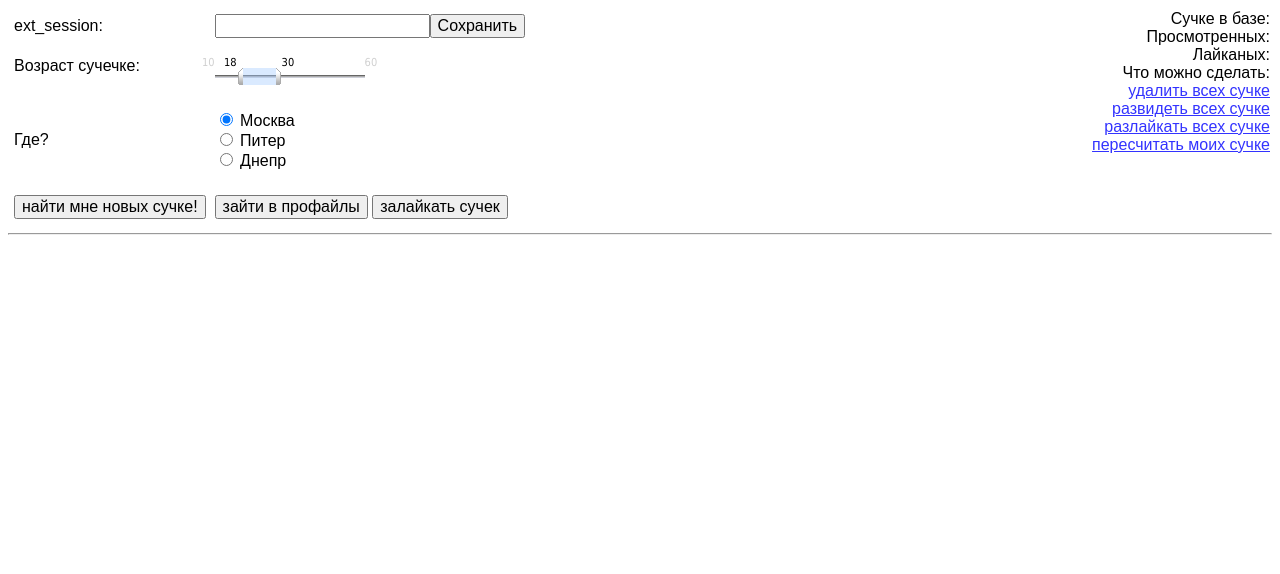
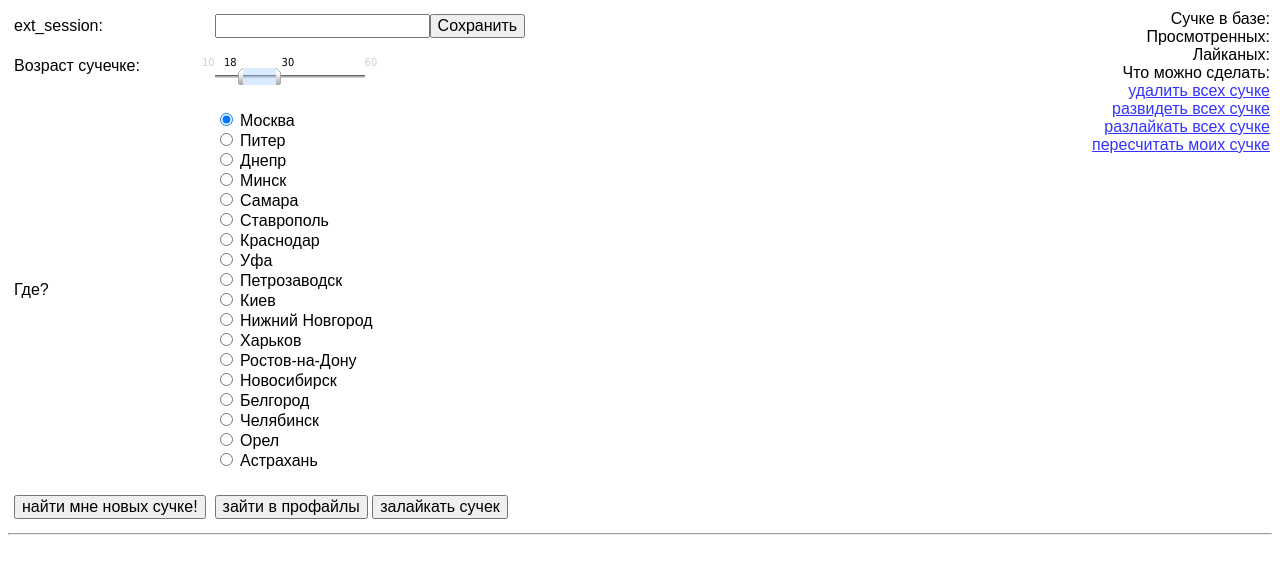
Before and after one commit to rkuzmin/LovePlanetAuto, a Python web app: template templates/home.html in a window 1280 px wide. Shown: the top 574 px of the page. Run offline with Jinja, Linux system fonts and the light colour scheme; the template is opened without the code that fills it, so the values that code supplies are empty.

Commit message:
new cities

```diff
--- a/server.py
+++ b/server.py
@@ -128,7 +128,7 @@ class GetProfilesHandler(BaseHandler):
     def post(self):
         arg = self.request.arguments
         #http://loveplanet.ru/?a=search&d=1&pol=1&spol=2&bage=18&tage=28&foto=1&country=3159&region=4312&city=4400&relig=0&p=1&ajax=1
-        search_url = 'http://loveplanet.ru/?a=search&d=1&pol=1&spol=2&bage=' + arg['fromAge'][0] + '&tage=' + arg['toAge'][0] + '&foto=1&country=3159&' + arg['fromCity'][0] + '&relig=0&ajax=1&p=' + arg['page'][0]
+        search_url = 'http://loveplanet.ru/?a=search&d=1&pol=1&spol=2&bage=' + arg['fromAge'][0] + '&tage=' + arg['toAge'][0] + '&foto=1&' + arg['fromCity'][0] + '&relig=0&ajax=1&p=' + arg['page'][0]
 
         req = urllib2.Request(search_url)
         req.add_header('User-agent', 'Mozilla/5.0 (Macintosh; Intel Mac OS X 10_7_2) AppleWebKit/535.7 (KHTML, like Gecko) Chrome/16.0.912.63 Safari/535.7')
--- a/templates/home.html
+++ b/templates/home.html
@@ -191,16 +191,63 @@ $(document).ready(function(){
     <td>
       <p>
         <label>
-    	    <input type="radio" checked="checked" name="fromCity" value="region=4312&city=4400" id="where_0" /> <!-- region-4312/city-4400 -->
+          <input type="radio" checked="checked" name="fromCity" value="country=3159&region=4312&city=4400" id="where_0" /> <!-- country-3159region-4312/city-4400 -->
           Москва</label>
         <br />
         <label>
-    	    <input type="radio" name="fromCity" value="region=4925&city=4962" id="where_1" /> <!-- region-4925/city-4962 -->
+          <input type="radio" name="fromCity" value="country=3159&region=4925&city=4962" id="where_1" /> <!-- country-3159region-4925/city-4962 -->
           Питер</label>
         <br />
         <label>
-    	    <input type="radio" name="fromCity" value="region=9964&city=9977" id="where_2" /> <!-- region-9964city-9977 -->
+          <input type="radio" name="fromCity" value="country=3159&region=9964&city=9977" id="where_2" /> <!-- country-3159region-9964city-9977 -->
           Днепр</label>
+          <br />
+           <input type="radio" name="fromCity" value="country=248&region=349&city=269" id="where_3" /> <!-- country-248region-349city-269 -->
+          Минск</label>
+          <br />
+           <input type="radio" name="fromCity" value="country=3159&region=4891&city=4917" id="where_4" /> <!-- country-3159region-4891city-4917 -->
+          Самара</label>
+          <br />
+           <input type="radio" name="fromCity" value="country=3159&region=5191&city=5219" id="where_5" /> <!-- country-3159region-5191city-5219 -->
+          Ставрополь</label>
+          <br />
+           <input type="radio" name="fromCity" value="country=3159&region=4052&city=4079" id="where_6" /> <!-- country-3159region-4052city-4079 -->
+          Краснодар</label>
+          <br />
+           <input type="radio" name="fromCity" value="country=3159&region=3296&city=3345" id="where_7" /> <!-- country-3159region-3296city-3345 -->
+          Уфа</label>
+          <br />
+           <input type="radio" name="fromCity" value="country=3159&region=3892&city=3345" id="where_8" /> <!-- country-3159region-3892city-3912 -->
+          Петрозаводск</label>
+          <br />
+           <input type="radio" name="fromCity" value="country=9908&region=10165&city=10184" id="where_9" /> <!-- country-9908region-10165city-10184 -->
+          Киев</label>
+          <br />
+           <input type="radio" name="fromCity" value="country=3159&region=4503&city=4517" id="where_10" /> <!-- country-3159region-4503city-4517 -->
+          Нижний Новгород</label>
+          <br />
+           <input type="radio" name="fromCity" value="country=9908&region=10504&city=10532" id="where_11" /> <!-- country-9908region-10504city-10532 -->
+          Харьков</label>
+          <br />
+           <input type="radio" name="fromCity" value="country=3159&region=4800&city=4848" id="where_12" /> <!-- country-3159region-4800city-4848 -->
+          Ростов-на-Дону</label>
+          <br />
+           <input type="radio" name="fromCity" value="country=3159&region=4528&city=4549" id="where_13" /> <!-- country-3159region-4528city-4549 -->
+          Новосибирск</label>
+          <br />
+           <input type="radio" name="fromCity" value="country=3159&region=3352&city=3354" id="where_14" /> <!-- country-3159region-3352city-3354 -->
+          Белгород</label>
+          <br />
+           <input type="radio" name="fromCity" value="country=3159&region=3296&city=5507" id="where_15" /> <!-- country-3159region-5507city-5539 -->
+          Челябинск</label>
+          <br />
+           <input type="radio" name="fromCity" value="country=3159&region=4633&city=4650" id="where_16" /> <!-- country-3159region-4633city-4650 -->
+          Орел</label>
+          <br />
+           <input type="radio" name="fromCity" value="country=3159&region=3251&city=3283" id="where_17" /> <!-- country-3159region-3251city-3283 -->
+          Астрахань</label>
+
+
         <br />
     </p></td>
   </tr>
```
Lines whose indentation alone changed are shown as unchanged.
